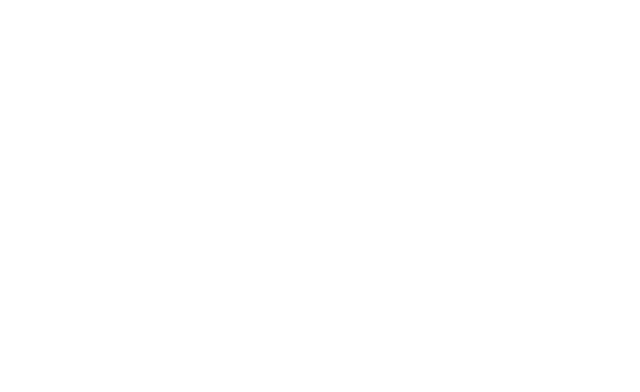
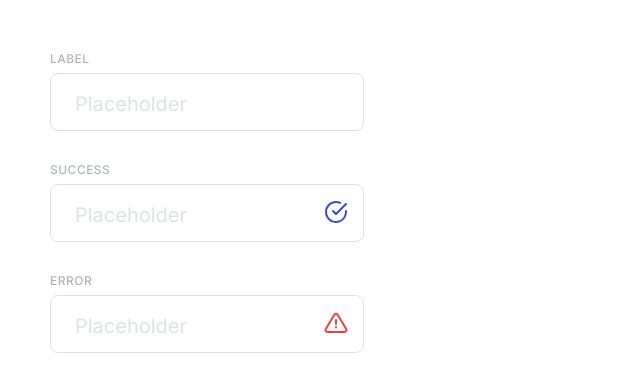
Before and after one commit to js-tasks-ru/htmlcss-20220919_deniss, a website: page 07-lection5/04-input/index.html in a window 1280 px wide. Shown: the whole page, without its empty margins (0-640 px from the left). Drawn offline with Linux system fonts and the light colour scheme.

Commit message:
current work

```diff
--- a/07-lection5/04-input/index.html
+++ b/07-lection5/04-input/index.html
@@ -1,11 +1,46 @@
 <!DOCTYPE html>
-<!-- Страница с полем ввода -->
 <html lang="ru">
   <head>
     <link rel="stylesheet" href="../../assets/css/main.css">
+    <link rel="stylesheet" href="../../assets/css/normalize.css">
     <link rel="stylesheet" href="./input.css">
+    <style>
+        body {
+          display: flex;
+          flex-direction: column;
+          gap: 30px;
+          margin-left: 50px;
+          margin-top: 50px;
+        }
+      </style>
   </head>
   <body>
-
+    <div class="input-form">
+      <label class="input-form__label" for="default">label</label>
+      <div class="input-form__wrapper">
+        <input class="input-form__text" placeholder="Placeholder" type="text" id="default">
+      </div>
+    </div>
+      <div class="input-form input-form_success">
+        <label class="input-form__label" for="success">success</label>
+        <div class="input-form__wrapper">
+          <input class="input-form__text" placeholder="Placeholder" type="text" id="success">
+          <svg class="input-form__icon" width="24" height="24" viewBox="0 0 24 24" fill="none" xmlns="http://www.w3.org/2000/svg">
+            <path d="M22 11.08V12C21.9988 14.1564 21.3005 16.2547 20.0093 17.9818C18.7182 19.709 16.9033 20.9725 14.8354 21.5839C12.7674 22.1953 10.5573 22.1219 8.53447 21.3746C6.51168 20.6273 4.78465 19.2461 3.61096 17.4371C2.43727 15.628 1.87979 13.4881 2.02168 11.3363C2.16356 9.18457 2.99721 7.13633 4.39828 5.49707C5.79935 3.85782 7.69279 2.71538 9.79619 2.24015C11.8996 1.76491 14.1003 1.98234 16.07 2.86" stroke="#374FC7" stroke-width="2" stroke-linecap="round" stroke-linejoin="round"/>
+            <path d="M22 4L12 14.01L9 11.01" stroke="#374FC7" stroke-width="2" stroke-linecap="round" stroke-linejoin="round"/>
+          </svg>
+        </div>
+      </div>
+      <div class="input-form input-form_error">
+        <label class="input-form__label" for="error">error</label>
+        <div class="input-form__wrapper">
+          <input class="input-form__text" placeholder="Placeholder" type="text" id="error">
+          <svg class="input-form__icon" width="24" height="24" viewBox="0 0 24 24" fill="none" xmlns="http://www.w3.org/2000/svg">
+            <path d="M10.29 3.86001L1.82 18C1.64537 18.3024 1.55296 18.6453 1.55199 18.9945C1.55101 19.3437 1.64149 19.6871 1.81442 19.9905C1.98736 20.2939 2.23672 20.5468 2.53771 20.7239C2.83869 20.901 3.1808 20.9962 3.53 21H20.47C20.8192 20.9962 21.1613 20.901 21.4623 20.7239C21.7633 20.5468 22.0126 20.2939 22.1856 19.9905C22.3585 19.6871 22.449 19.3437 22.448 18.9945C22.447 18.6453 22.3546 18.3024 22.18 18L13.71 3.86001C13.5317 3.56611 13.2807 3.32313 12.9812 3.15449C12.6817 2.98585 12.3437 2.89726 12 2.89726C11.6563 2.89726 11.3183 2.98585 11.0188 3.15449C10.7193 3.32313 10.4683 3.56611 10.29 3.86001V3.86001Z" stroke="#F03D3E" stroke-width="2" stroke-linecap="round" stroke-linejoin="round"/>
+            <path d="M12 9V13" stroke="#F03D3E" stroke-width="2" stroke-linecap="round" stroke-linejoin="round"/>
+            <path d="M12 16V16.5" stroke="#F03D3E" stroke-width="2" stroke-linecap="round" stroke-linejoin="round"/>
+          </svg>
+        </div>
+      </div>
   </body>
 </html>
--- a/07-lection5/04-input/input.css
+++ b/07-lection5/04-input/input.css
@@ -0,0 +1,60 @@
+.input-form {
+}
+
+.input-form__wrapper {
+  display: inline-block;
+  position: relative;
+}
+
+.input-form__label {
+  display: block;
+  box-sizing: border-box;
+  font-family: 'Inter';
+  font-style: normal;
+  font-weight: 500;
+  font-size: 12px;
+  line-height: 18px;
+  letter-spacing: 0.04em;
+  text-transform: uppercase;
+  color: var(--grey-3);
+  margin-bottom: 5px;
+}
+
+.input-form__text {
+  box-sizing: border-box;
+  background: var(--white);
+  border: 1px solid var(--grey-2);
+  border-radius: 8px;
+  font-family: 'Inter';
+  font-style: normal;
+  font-weight: 400;
+  font-size: 20px;
+  line-height: 26px;
+  color: var(--grey-4);
+  padding: 17px 0 13px 24px;
+}
+
+.input-form__text::placeholder {
+  font-family: 'Inter';
+  font-style: normal;
+  font-weight: 400;
+  font-size: 20px;
+  line-height: 26px;
+  color: var(--grey-2);
+}
+
+.input-form__text_success {
+
+}
+
+.input-form__icon {
+  position: absolute;
+  right: 16px;
+  top: 16px;
+}
+
+.input-form__text:focus {
+  outline: none;
+  border: 1px solid var(--blue);
+  box-shadow: 0px 1px 1px rgba(51, 154, 240, 0.1);
+}
```
Lines whose indentation alone changed are shown as unchanged.
